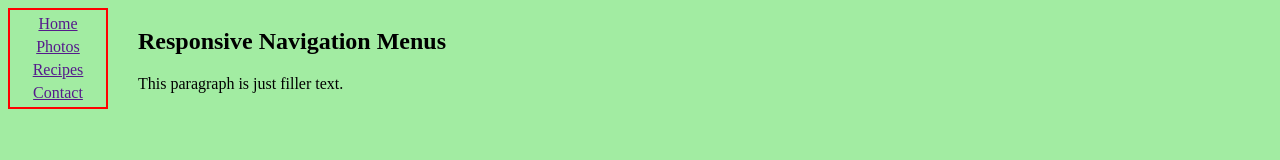
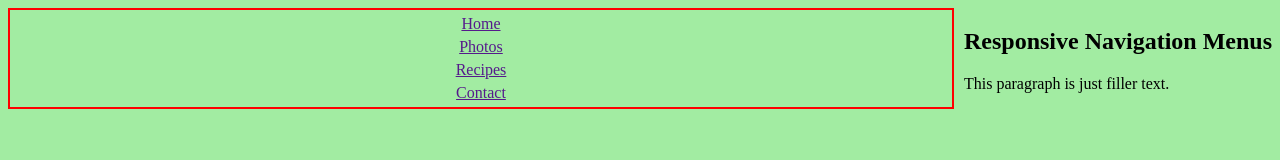
Before and after one commit to ChrisRyanTang/WEEK9, a plain HTML site: page index.html in a window 1280 px wide. Drawn offline with Linux system fonts and the light colour scheme.

Commit message:
idk what I changed

```diff
--- a/css/stylesheet.css
+++ b/css/stylesheet.css
@@ -30,11 +30,16 @@ nav {
         display: flex;
         flex-direction:  column;
         align-items: center;
+        padding: 0 50px;
+        flex: 1;
 
     }
 
     body {
-        display: grid;
-        grid-template-columns: 100px 1fr;
+        /* display: grid;
+        grid-template-columns: 100px 1fr; */
+        display: flex;
+        gap: 10px;
+
     }
 }
```
